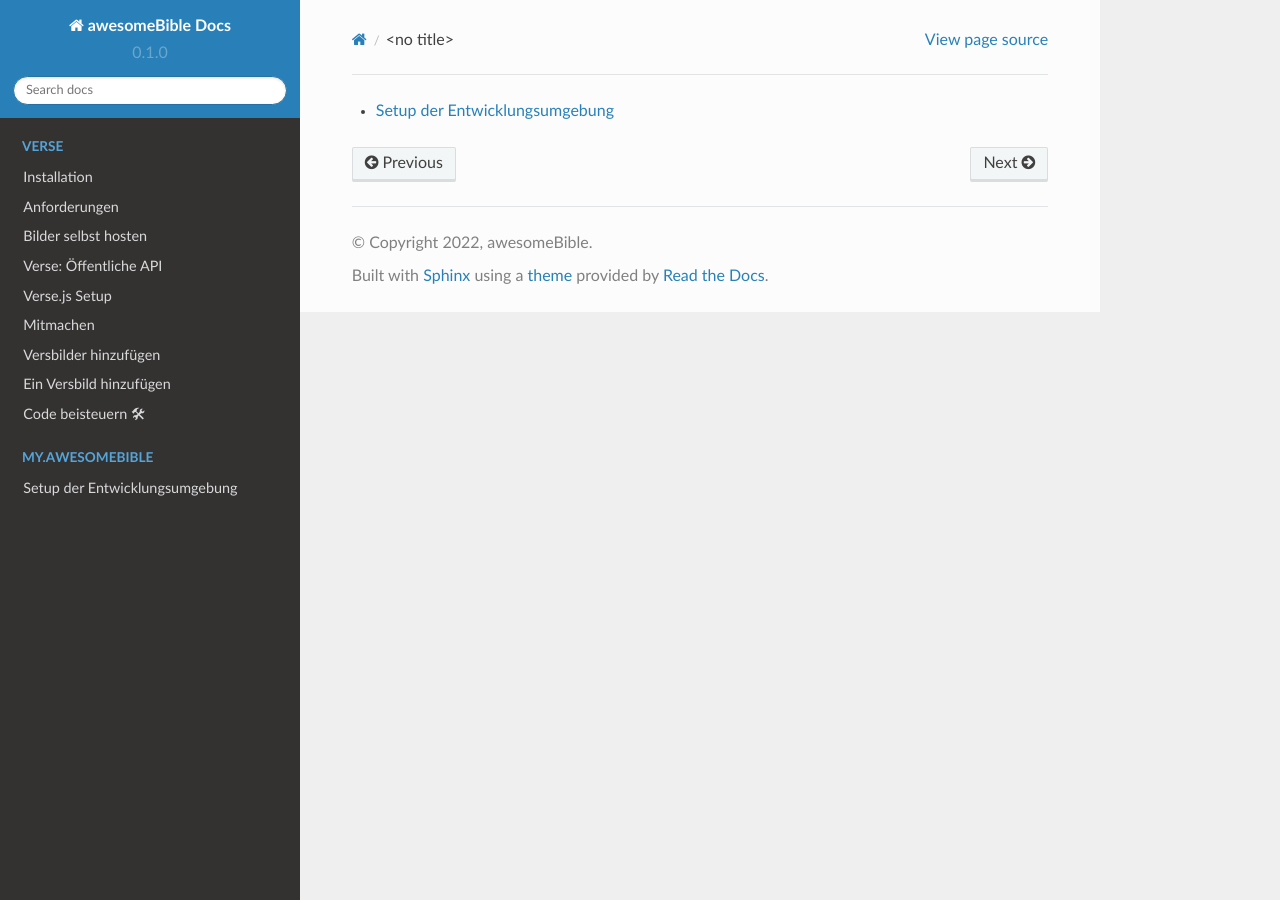
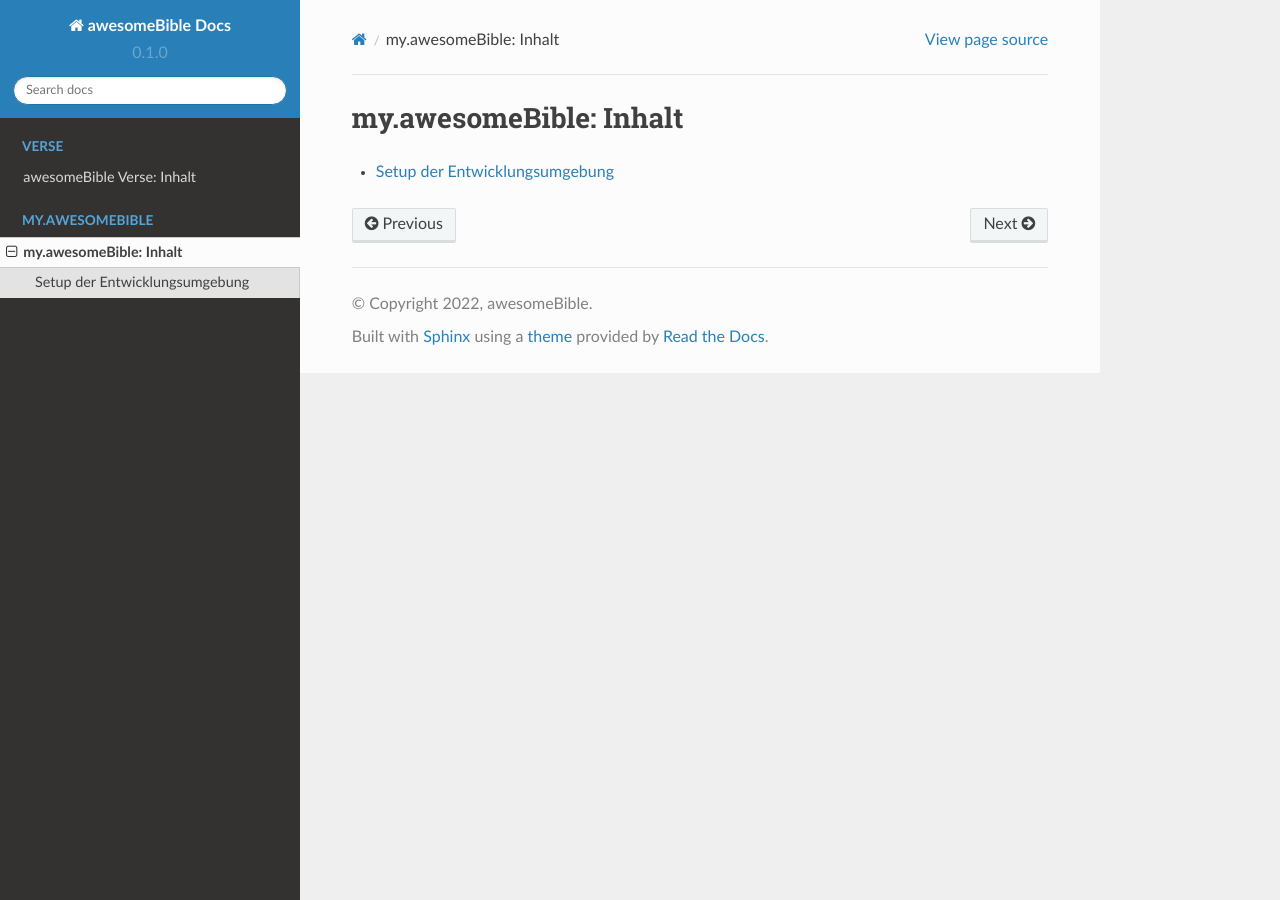
Before and after one commit to awesomebible/docs, a Sphinx documentation site: the page built from docs/source/my/index.rst, in a window 1280 px wide. Built offline with Sphinx 7.4.7 and the Read the Docs theme 2.0.0, drawn with Linux system fonts in a browser that asks for light colours.

Commit message:
Titel zu Inhaltsverzeichnis hinzugefügt

```diff
--- a/docs/source/my/index.rst
+++ b/docs/source/my/index.rst
@@ -1,3 +1,6 @@
+my.awesomeBible: Inhalt
+===================================
+
 .. toctree::
    :maxdepth: 1
    :name: toc-my
--- a/docs/source/verse/index.rst
+++ b/docs/source/verse/index.rst
@@ -1,3 +1,6 @@
+awesomeBible Verse: Inhalt
+===================================
+
 .. toctree::
    :maxdepth: 1
    :name: toc-verse
```
